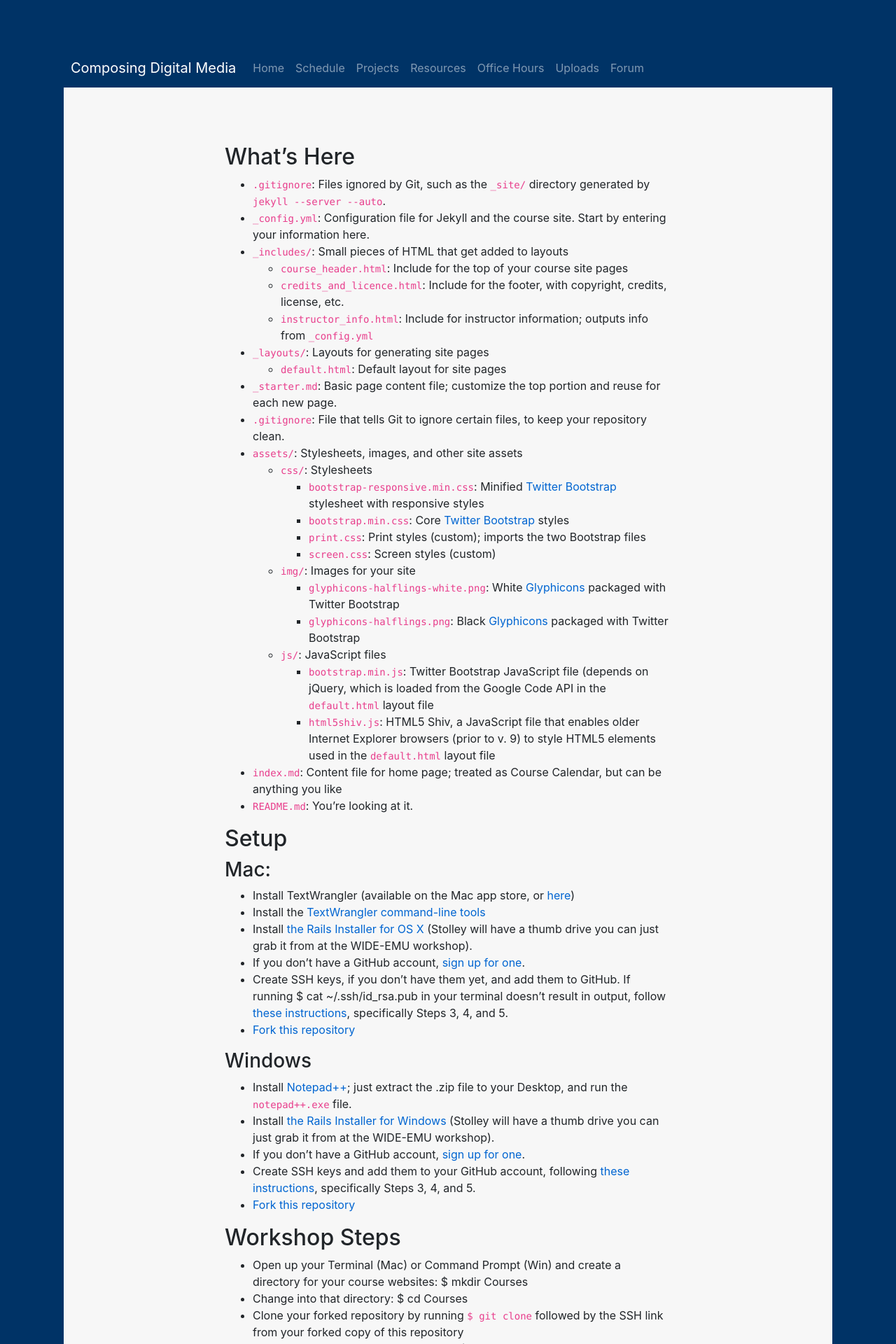
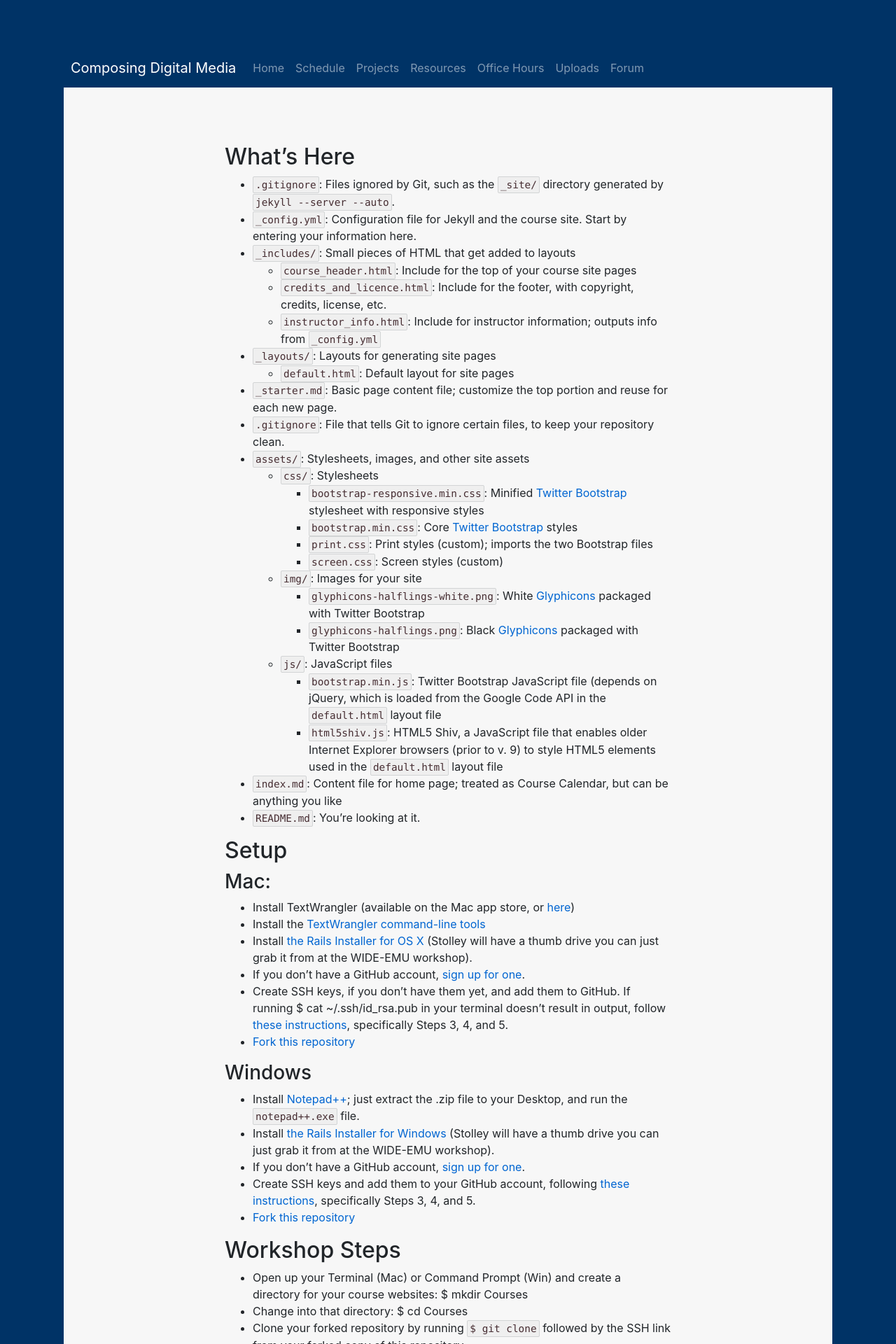
Before and after one commit to benmiller314/cdm2020spring, a Jekyll site: the page built from stolley_setup.md, in a window 1280 px wide. Shown: the top 1920 px of the page at 70% size. Built offline with Jekyll 4.4.1, drawn with Linux system fonts in a browser that asks for light colours; our own code applies the rules of GitHub Pages for plain Markdown files.

Commit message:
Get rid of that default pink inline-code styling

```diff
--- a/assets/css/screen.css
+++ b/assets/css/screen.css
@@ -230,3 +230,18 @@ dd + dt {
 dd + dt:nth-of-type(even) {
     border-top: 3px solid #05015ea8;
 }
+
+/* Get rid of that default pink code styling */
+code {
+    border-radius: 2px;
+    -moz-border-radius: 2px;
+    -webkit-border-radius: 2px;
+    border: 1px solid hsla(210, 3%, 83%, 1);
+    padding: 3px;
+    line-height: inherit;
+    font-family: "Lucida Console", "Monaco", monospace;
+    font-size: 0.9rem;
+    color: #462d32;
+    background-color: #efefef;
+    vertical-align: baseline;
+}
```
